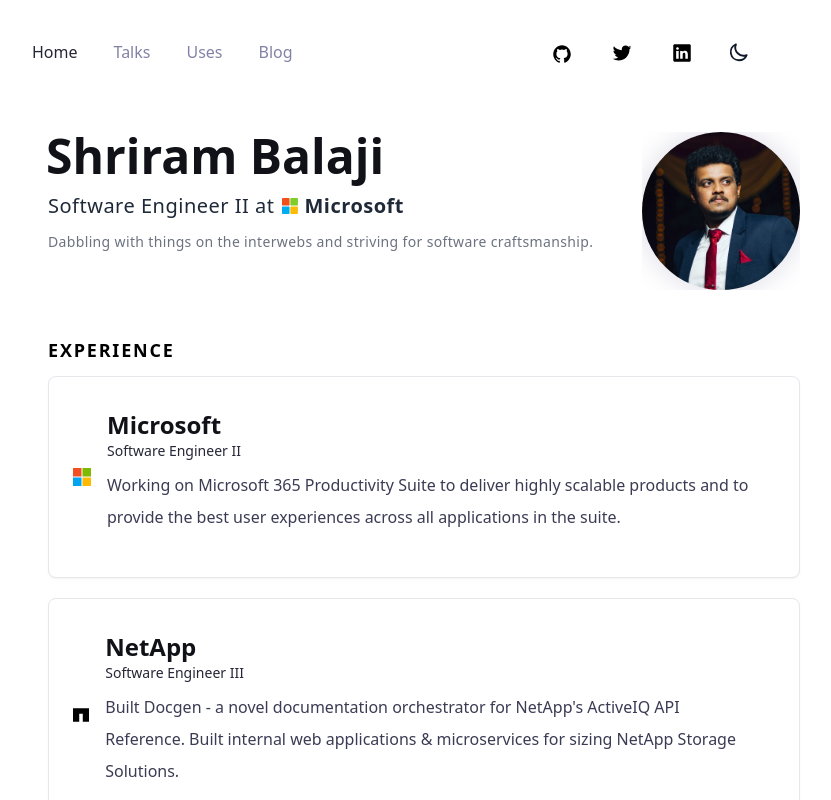
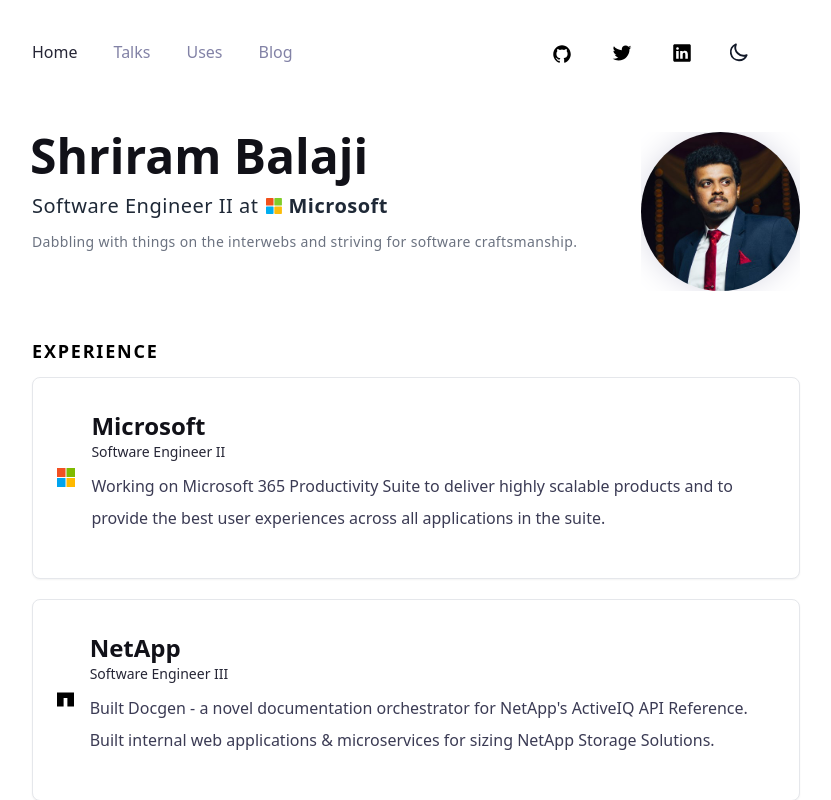
Before and after one commit to shrirambalaji/shrirambalaji.com, a Next.js app: page / in a window 1280 px wide. Shown: the top 800 px of the page, without its empty margins (224-1055 px from the left). Built offline with nearby package versions, Linux system fonts and the light colour scheme.

Commit message:
fix(style): remove left padding in page container

```diff
--- a/src/components/PageContainer.tsx
+++ b/src/components/PageContainer.tsx
@@ -2,7 +2,7 @@
 
 export const PageContainer = ({ children }: PropsWithChildren<{}>) => {
   return (
-    <main className="mx-auto flex max-w-3xl flex-col justify-center gap-10 p-0 md:pl-4">
+    <main className="mx-auto flex max-w-3xl flex-col justify-center gap-10 p-0">
       {children}
     </main>
   );
```
